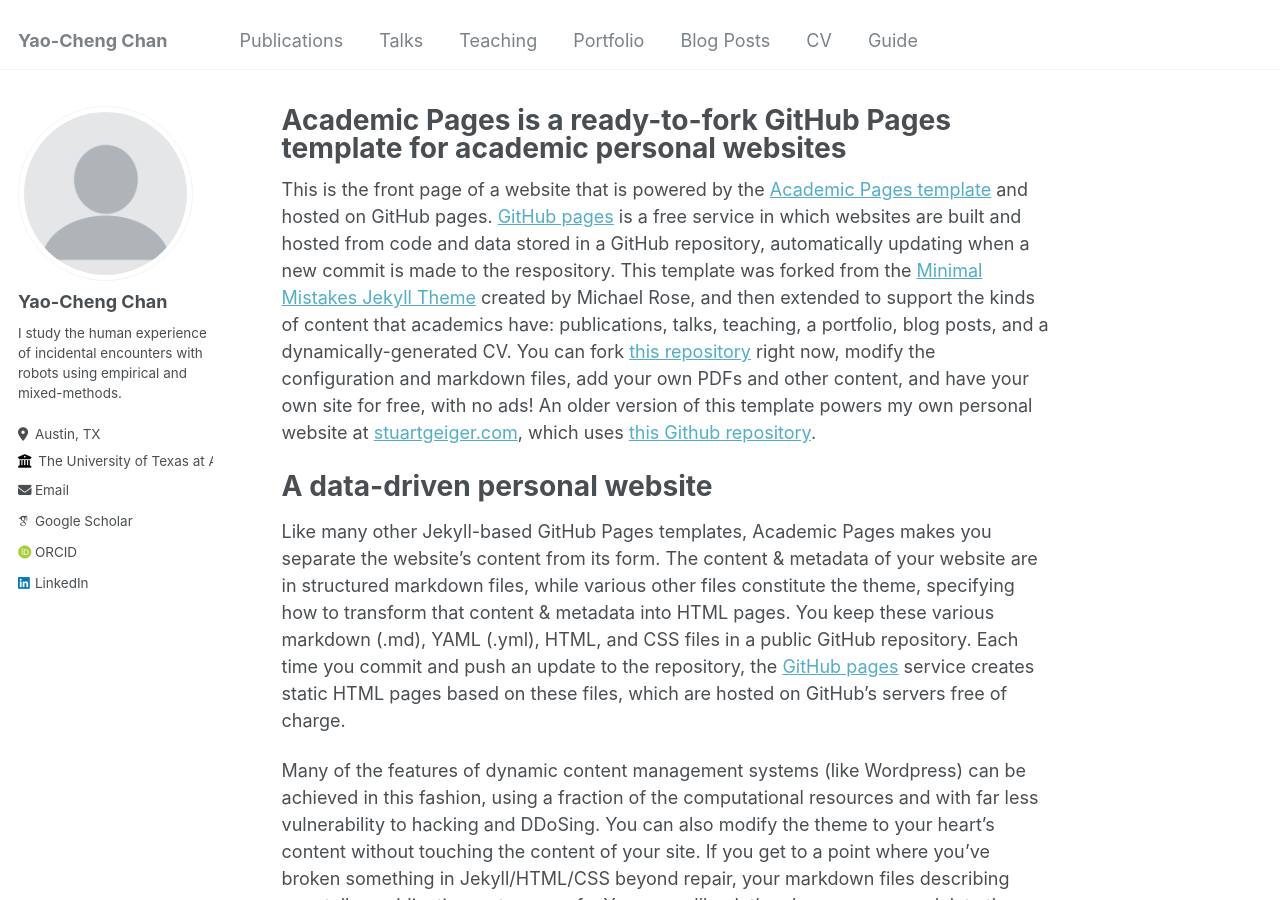
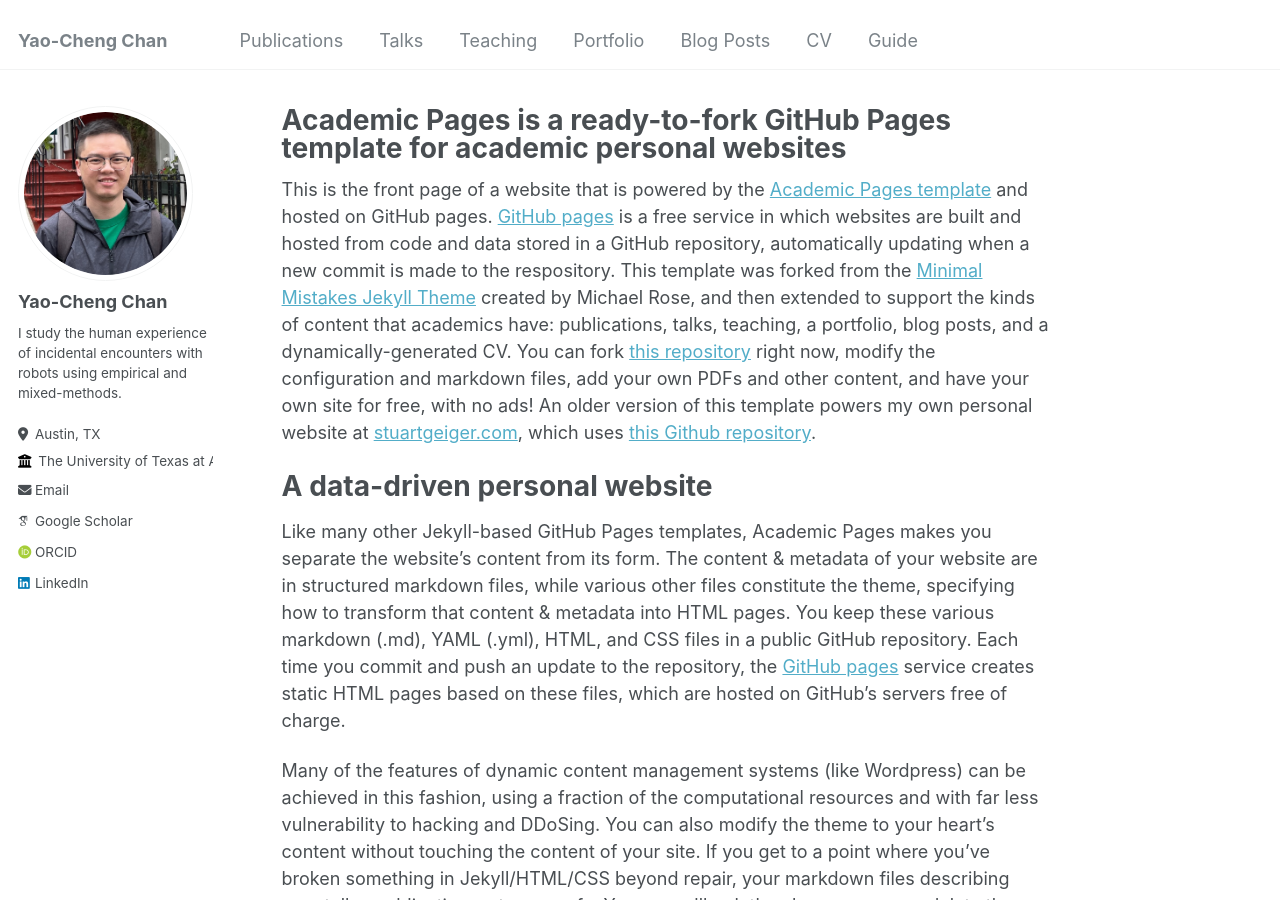
Before and after one commit to yaochengchan/yaochengchan.github.io, a Jekyll site: the page built from _pages/about.md, in a window 1280 px wide and 900 px high. Built offline with Jekyll 4.4.1, drawn with Linux system fonts in a browser that asks for light colours; some web fonts are replaced.

Commit message:
Update _config.yml

```diff
--- a/_config.yml
+++ b/_config.yml
@@ -21,7 +21,7 @@ repository               : # "yaochengchan/academicpages.github.io"
 #               Additional customization can be done by editing /_includes/author-profile.html
 author:
   # Biographic information
-  avatar           : "profile.png"
+  avatar           : "YaoChengChanProfile.png"
   name             : "Yao-Cheng Chan"
   pronouns         : # example: "she/her"
   bio              : "I study the human experience of incidental encounters with robots using empirical and mixed-methods."
```
